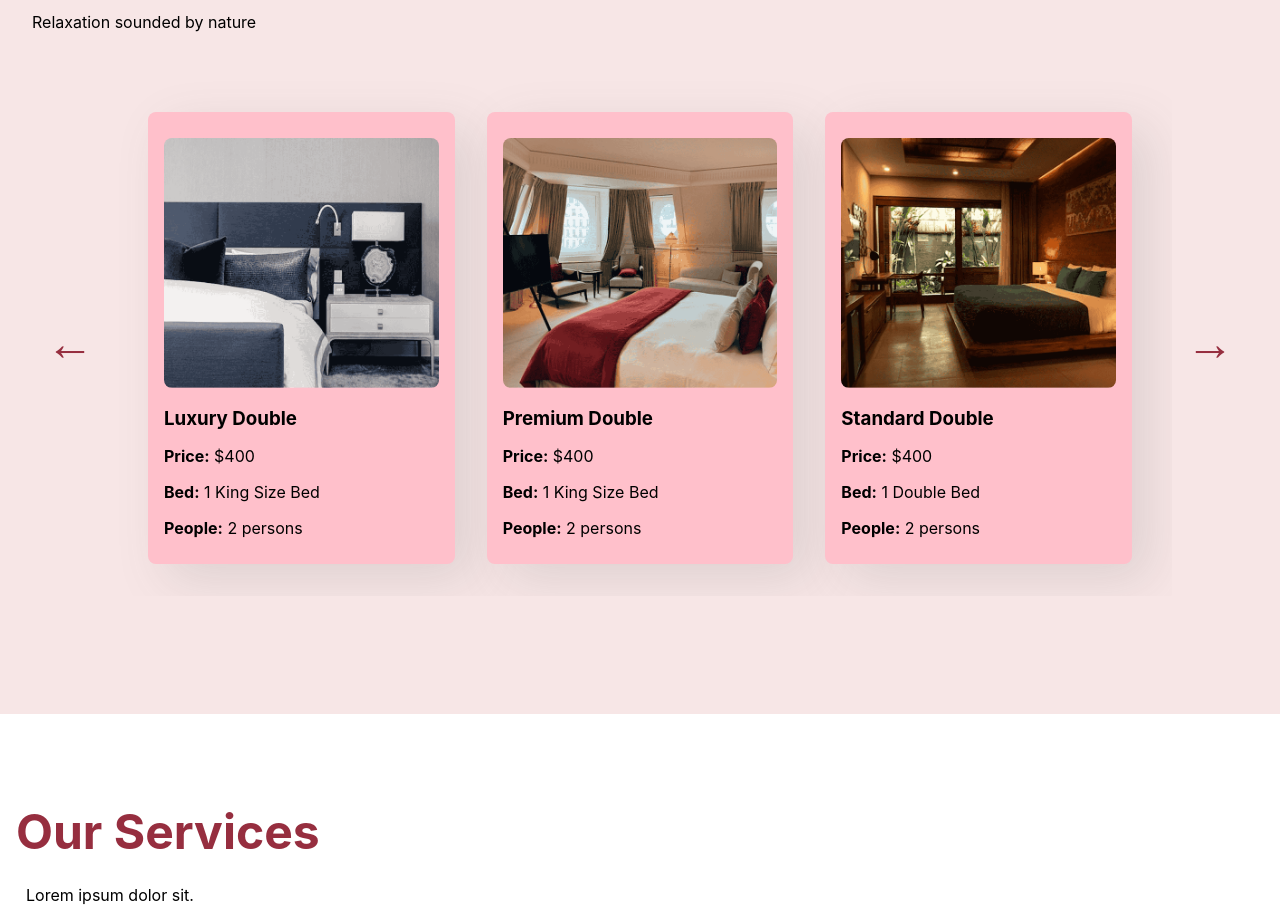
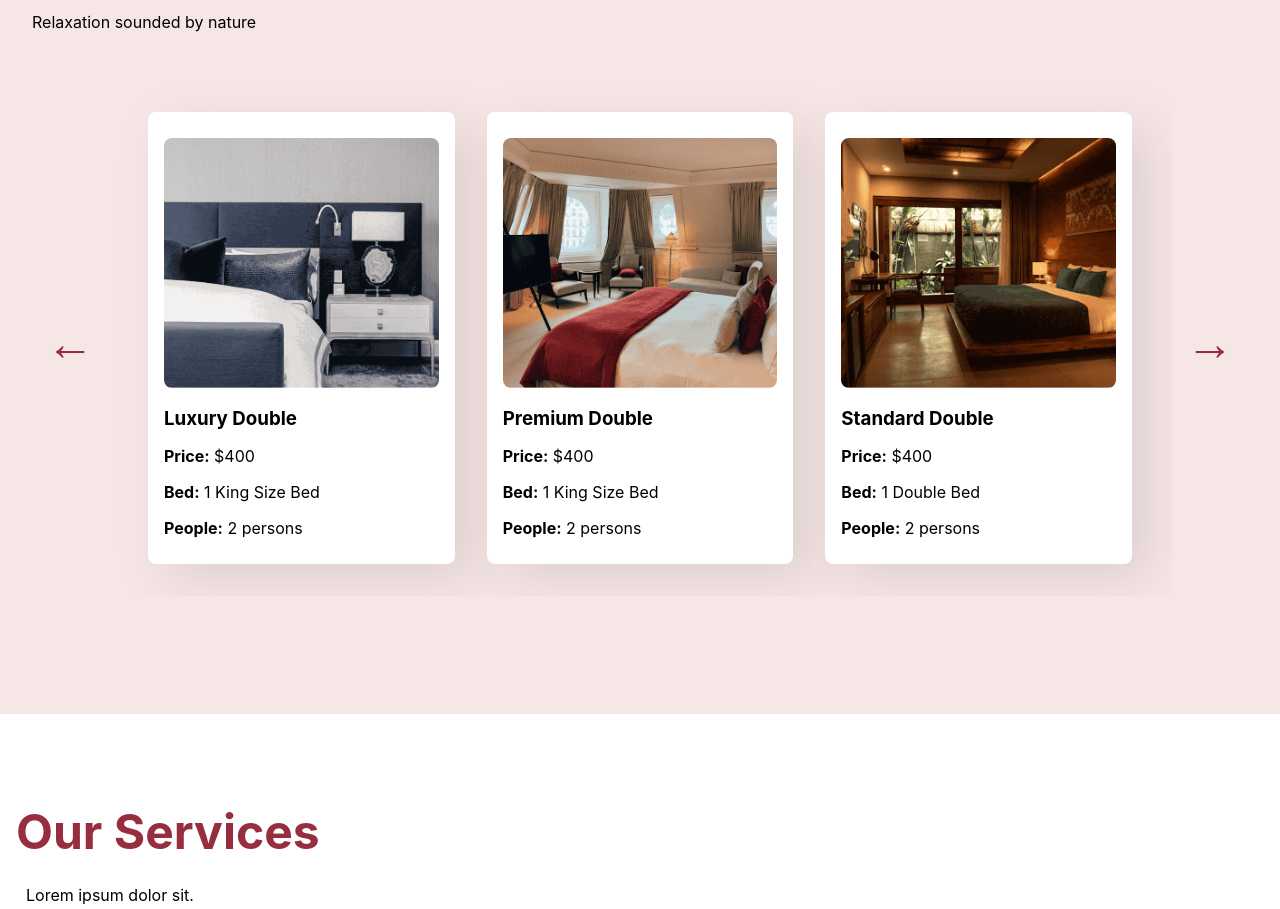
Before and after one commit to kavinyelagiriinfotech/luxtansaresorts, a React (Create React App) app: page / in a window 1280 px wide. Shown: the part 1901-2810 px from the top of the page. Built offline with nearby package versions, Linux system fonts and the light colour scheme.

Commit message:
Resolved the changes at Homepage css

```diff
--- a/src/components/Homepage.css
+++ b/src/components/Homepage.css
@@ -425,7 +425,7 @@
 }
 
 .homepage-room-card {
-  background: pink;
+  background: rgb(255, 255, 255);
   border-radius: 8px;
   box-shadow: 18px 16px 50px rgba(88, 88, 88, 0.15);
   padding: 1rem;
--- a/src/components/Homepage.jsx
+++ b/src/components/Homepage.jsx
@@ -141,7 +141,7 @@
                         <input type="number" id="children" placeholder="Children" min="0" />
                     </div>
 
-                    <Link to="/booking" className="book-button" onClick={toggleSidebar}>
+                    <Link to="/booking" className="book-button">
                         Book Now
                     </Link>
                 </div>
```
